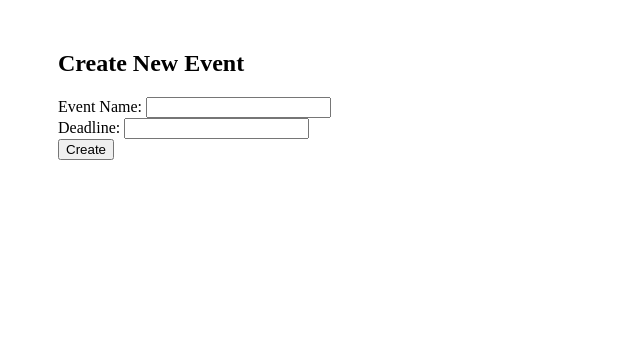
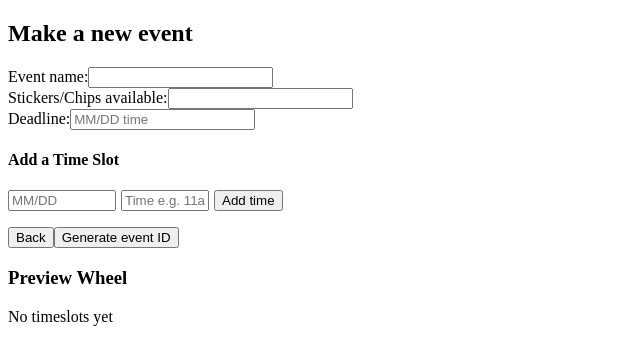
Before and after one commit to dorager91/spin-the-wheel, a React (Create React App) app: page /create in a window 1280 px wide. Shown: the top 364 px of the page, without its empty margins (0-640 px from the left). Built offline with nearby package versions, Linux system fonts and the light colour scheme.

Commit message:
added pages as needed

```diff
--- a/src/pages/CreateEventPage.js
+++ b/src/pages/CreateEventPage.js
@@ -1,40 +1,146 @@
-import React, { useState } from 'react';
+import React, { useState, useMemo } from 'react';
+import { useNavigate } from 'react-router-dom';
 import { useDispatch } from 'react-redux';
-import { createEvent } from '../redux/eventSlice';
-import { useNavigate } from 'react-router-dom';
+// import { createEvent } from '../redux/eventsSlice'; // if you have an eventsSlice
+import { nanoid } from '@reduxjs/toolkit'; // if you need to generate an ID
 
 function CreateEventPage() {
-    const [name, setName] = useState('');
+    const navigate = useNavigate();
+    const dispatch = useDispatch();
+
+    // Form fields for the event
+    const [eventName, setEventName] = useState('');
+    const [chipsAvailable, setChipsAvailable] = useState('');
     const [deadline, setDeadline] = useState('');
-    const dispatch = useDispatch();
-    const navigate = useNavigate();
 
-    const handleSubmit = (e) => {
-        e.preventDefault();
-        // 1) Dispatch createEvent
-        const actionResult = dispatch(createEvent({ name, deadline, timeSlots: [] }));
-        // actionResult.payload => { eventId, name, deadline, timeSlots }
+    // For adding time slots
+    const [newSlotDate, setNewSlotDate] = useState('');
+    const [newSlotTime, setNewSlotTime] = useState('');
+    const [timeSlots, setTimeSlots] = useState([]);
 
-        // 2) Extract the new eventId
-        const newEventId = actionResult.payload.eventId;
-        // 3) Navigate to the new event's lobby page
-        navigate(`/lobby/${newEventId}`);
+    // Handle adding a new slot to our list
+    const handleAddSlot = () => {
+        if (!newSlotDate || !newSlotTime) return;
+        const label = `${newSlotDate} ${newSlotTime}`;
+        setTimeSlots([...timeSlots, { label, chips: 1 }]);
+        setNewSlotDate('');
+        setNewSlotTime('');
+    };
+
+    // Generate a conic gradient so each timeslot is equally sized
+    const gradientString = useMemo(() => {
+        if (timeSlots.length === 0) {
+            // No slots yet → just a single color or none
+            return 'none';
+        }
+
+        let currentAngle = 0;
+        const sliceAngle = 360 / timeSlots.length;
+        const segments = [];
+        const colorPalette = [
+            '#F87171', '#FBBF24', '#34D399', '#60A5FA', '#A78BFA',
+            '#F472B6', '#2DD4BF', '#FACC15', '#4ADE80'
+        ];
+
+        for (let i = 0; i < timeSlots.length; i++) {
+            const nextAngle = currentAngle + sliceAngle;
+            const color = colorPalette[i % colorPalette.length];
+            segments.push(`${color} ${currentAngle}deg ${nextAngle}deg`);
+            currentAngle = nextAngle;
+        }
+
+        return `conic-gradient(${segments.join(',')})`;
+    }, [timeSlots]);
+
+    // Handle final event creation
+    const handleGenerateEvent = () => {
+        // Example: dispatch to your eventsSlice or store
+        const eventId = nanoid();
+        /*
+        dispatch(createEvent({
+          name: eventName,
+          deadline,
+          chipsPerParticipant: parseInt(chipsAvailable, 10) || 0,
+          timeSlots,
+        }));
+        */
+
+        // For now, just navigate to the Lobby page with the new eventId
+        navigate(`/lobby/${eventId}`);
+    };
+
+    const handleBack = () => {
+        navigate('/organizer-tasks');
     };
 
     return (
-        <div style={{ margin: '50px' }}>
-            <h2>Create New Event</h2>
-            <form onSubmit={handleSubmit}>
-                <div>
-                    <label>Event Name: </label>
-                    <input value={name} onChange={(e) => setName(e.target.value)} />
+        <div className="create-event-container">
+            <div className="left-panel">
+                <h2>Make a new event</h2>
+                <div className="form-group">
+                    <label>Event name:</label>
+                    <input
+                        type="text"
+                        value={eventName}
+                        onChange={(e) => setEventName(e.target.value)}
+                    />
                 </div>
-                <div>
-                    <label>Deadline: </label>
-                    <input value={deadline} onChange={(e) => setDeadline(e.target.value)} />
+                <div className="form-group">
+                    <label>Stickers/Chips available:</label>
+                    <input
+                        type="number"
+                        value={chipsAvailable}
+                        onChange={(e) => setChipsAvailable(e.target.value)}
+                    />
                 </div>
-                <button type="submit">Create</button>
-            </form>
+                <div className="form-group">
+                    <label>Deadline:</label>
+                    <input
+                        type="text"
+                        placeholder="MM/DD time"
+                        value={deadline}
+                        onChange={(e) => setDeadline(e.target.value)}
+                    />
+                </div>
+
+                <div className="time-slot-inputs">
+                    <h4>Add a Time Slot</h4>
+                    <div>
+                        <input
+                            type="text"
+                            placeholder="MM/DD"
+                            value={newSlotDate}
+                            onChange={(e) => setNewSlotDate(e.target.value)}
+                            style={{ width: '100px', marginRight: '5px' }}
+                        />
+                        <input
+                            type="text"
+                            placeholder="Time e.g. 11am"
+                            value={newSlotTime}
+                            onChange={(e) => setNewSlotTime(e.target.value)}
+                            style={{ width: '80px', marginRight: '5px' }}
+                        />
+                        <button onClick={handleAddSlot}>Add time</button>
+                    </div>
+                    <ul>
+                        {timeSlots.map((slot, idx) => (
+                            <li key={idx}>{slot.label}</li>
+                        ))}
+                    </ul>
+                </div>
+
+                <div className="buttons-row">
+                    <button onClick={handleBack}>Back</button>
+                    <button onClick={handleGenerateEvent}>Generate event ID</button>
+                </div>
+            </div>
+
+            <div className="right-panel">
+                <h3>Preview Wheel</h3>
+                <div className="preview-wheel" style={{ background: gradientString }}>
+                    {timeSlots.length === 0 && <p>No timeslots yet</p>}
+                </div>
+            </div>
         </div>
     );
 }
--- a/src/pages/OrganizerSelectTaskPage.js
+++ b/src/pages/OrganizerSelectTaskPage.js
@@ -25,7 +25,7 @@ function OrganizerSelectTaskPage() {
             <h2>I want to...</h2>
             <div style={{ marginTop: '20px' }}>
                 <button onClick={handleCreateNew}>Make a new event</button>
-                <button onClick={handleUpdateExisting}>Update/Use an existing event</button>
+                <button onClick={handleUpdateExisting}>Join an existing event</button>
             </div>
             <div style={{ marginTop: '20px' }}>
                 <button onClick={handleBack}>Back</button>
```
